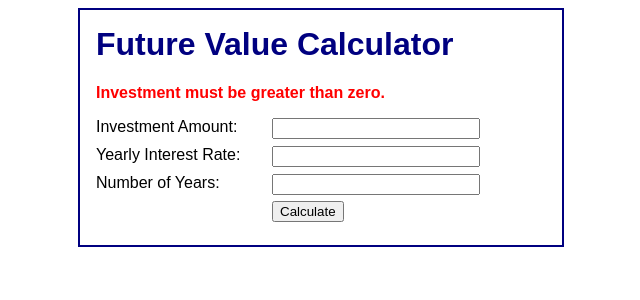
After one commit to ravenusmc/PHP_Class, a PHP site: page /two/2-2/display_results.php in a window 1280 px wide. The commit adds this page. Shown: the top 300 px of the page, without its empty margins (319-959 px from the left). Run offline with PHP 8.4, Linux system fonts and the light colour scheme.

Commit message:
finished assignment 2-2

```diff
--- a/index.css
+++ b/index.css
@@ -35,5 +35,4 @@ CSS for secton on work
   display: grid;
   grid-template-columns: repeat(3, auto);
   grid-template-rows: repeat(2, auto);
-  border: 2px solid yellow;
 }
--- a/index.html
+++ b/index.html
@@ -27,6 +27,7 @@
   <div>
     <h3>Chapter Two</h3>
     <h5><a href='two/2-1/index.html'>Exercise 2-1</a></h5>
+    <h5><a href='two/2-2/index.php'>Exercise 2-2</a></h5>
   </div>
 
   <div>
--- /dev/null
+++ b/two/2-2/display_results.php
@@ -0,0 +1,84 @@
+<?php
+
+    // get the data from the form
+    $investment = filter_input(INPUT_POST, 'investment',
+        FILTER_VALIDATE_FLOAT);
+    $interest_rate = filter_input(INPUT_POST, 'interest_rate',
+        FILTER_VALIDATE_FLOAT);
+    $years = filter_input(INPUT_POST, 'years',
+        FILTER_VALIDATE_INT);
+
+    // validate investment
+    if ($investment === FALSE ) {
+        $error_message = 'Investment must be a valid number.';
+    } else if ( $investment <= 0 ) {
+        $error_message = 'Investment must be greater than zero.';
+
+
+    // validate interest rate
+    } else if ( $interest_rate === FALSE )  {
+        $error_message = 'Interest rate must be a valid number.';
+    } else if ( $interest_rate <= 0 ) {
+        $error_message = 'Interest rate must be greater than zero.';
+    } else if ( $interest_rate > 15 ) {
+        $error_message = 'Interest rate must be less than or equal to 15.';
+
+    // validate years
+    } else if ( $years === FALSE ) {
+        $error_message = 'Years must be a valid whole number.';
+    } else if ( $years <= 0 ) {
+        $error_message = 'Years must be greater than zero.';
+    } else if ( $years > 30 ) {
+        $error_message = 'Years must be less than 31.';
+    // set error message to empty string if no invalid entries
+    } else {
+        $error_message = '';
+    }
+
+    // if an error message exists, go to the index page
+    if ($error_message != '') {
+        include('index.php');
+        exit(); }
+
+    // calculate the future value
+    $future_value = $investment;
+    for ($i = 1; $i <= $years; $i++) {
+        $future_value += $future_value * $interest_rate * .01;
+    }
+
+    // apply currency and percent formatting
+    $investment_f = '$'.number_format($investment, 2);
+    $yearly_rate_f = $interest_rate.'%';
+    $future_value_f = '$'.number_format($future_value, 2);
+
+    //Getting the date
+    $date = date('m/d/y');
+?>
+<!DOCTYPE html>
+<html>
+<head>
+    <title>Future Value Calculator</title>
+    <link rel="stylesheet" type="text/css" href="main.css">
+</head>
+<body>
+    <main>
+        <h1>Future Value Calculator</h1>
+
+        <label>Investment Amount:</label>
+        <span><?php echo $investment_f; ?></span><br>
+
+        <label>Yearly Interest Rate:</label>
+        <span><?php echo $yearly_rate_f; ?></span><br>
+
+        <label>Number of Years:</label>
+        <span><?php echo $years; ?></span><br>
+
+        <label>Future Value:</label>
+        <span><?php echo $future_value_f; ?></span><br>
+
+        <label>This calculation was done on: </label>
+        <span><?php echo $date; ?></span><br>
+
+    </main>
+</body>
+</html>
--- /dev/null
+++ b/two/2-2/index.php
@@ -0,0 +1,49 @@
+<?php
+
+    //set default value of variables for initial page load
+    if (!isset($investment)) { $investment = ''; }
+    if (!isset($interest_rate)) { $interest_rate = ''; }
+    if (!isset($years)) { $years = ''; }
+
+?>
+<!DOCTYPE html>
+<html>
+<head>
+    <title>Future Value Calculator</title>
+    <link rel="stylesheet" type="text/css" href="main.css">
+</head>
+
+<body>
+    <main>
+    <h1>Future Value Calculator</h1>
+    <?php if (!empty($error_message)) { ?>
+        <p class="error"><?php echo htmlspecialchars($error_message); ?></p>
+    <?php } ?>
+    <form action="display_results.php" method="post">
+
+        <div id="data">
+            <label>Investment Amount:</label>
+            <input type="text" name="investment"
+                   value="<?php echo htmlspecialchars($investment); ?>">
+            <br>
+
+            <label>Yearly Interest Rate:</label>
+            <input type="text" name="interest_rate"
+                   value="<?php echo htmlspecialchars($interest_rate); ?>">
+            <br>
+
+            <label>Number of Years:</label>
+            <input type="text" name="years"
+                   value="<?php echo htmlspecialchars($years); ?>">
+            <br>
+        </div>
+
+        <div id="buttons">
+            <label>&nbsp;</label>
+            <input type="submit" value="Calculate"><br>
+        </div>
+
+    </form>
+    </main>
+</body>
+</html>
--- /dev/null
+++ b/two/2-2/main.css
@@ -0,0 +1,37 @@
+body {
+    font-family: Arial, Helvetica, sans-serif;
+}
+main {
+    display: block;
+    width: 450px;
+    margin: 0 auto;
+    padding: 1em;
+    background: white;
+    border: 2px solid navy;
+}
+h1 {
+    margin-top: 0;
+    color: navy;
+}
+label {
+    width: 10em;
+    float: left;
+    padding-right: 1em;
+    padding-bottom: .5em;
+}
+#data input {
+    float: left;
+    width: 15em;
+    margin-bottom: .5em;
+}
+#buttons input {
+    float: left;
+    margin-bottom: .5em;
+}
+br {
+    clear: left;
+}
+.error {
+    color: red;
+    font-weight: bold;
+}
```
